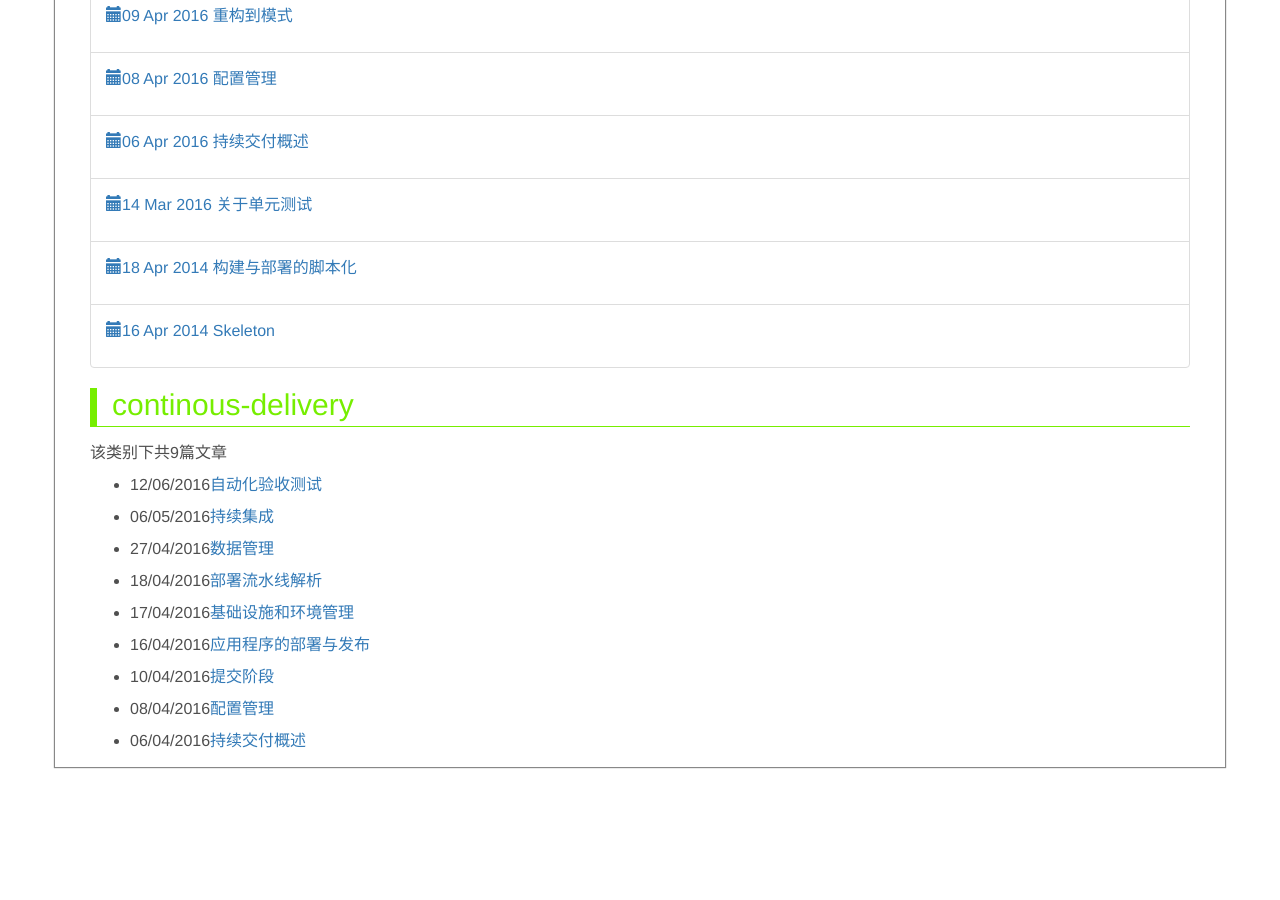
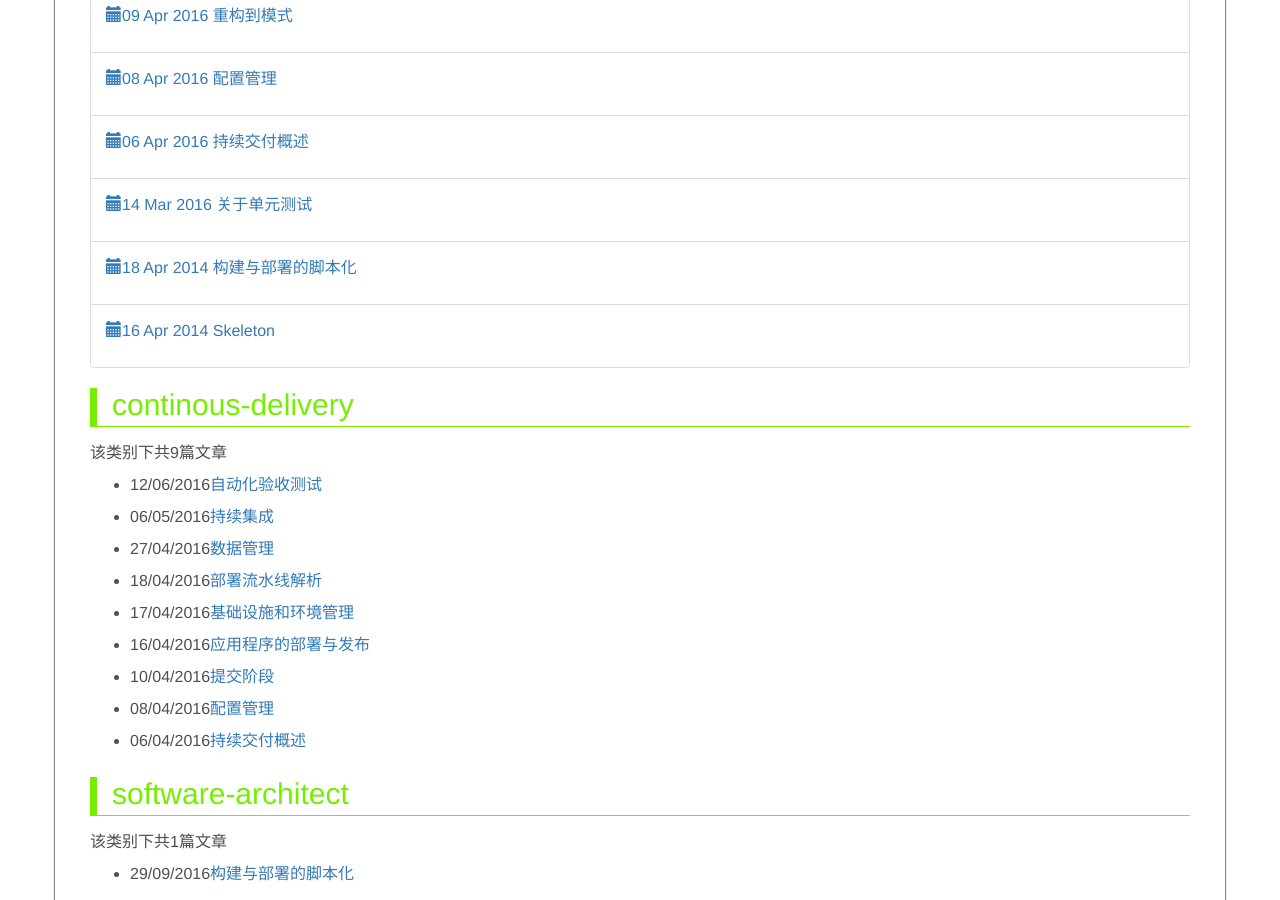
Before and after one commit to ronniewang/ronniewang.github.io, a Jekyll site: the page built from index.html, in a window 1280 px wide and 900 px high, scrolled down 919 px. Built offline with Jekyll 4.4.1, drawn with Linux system fonts in a browser that asks for light colours; before the commit the page ends 1686 px from its top, so only the background shows below that.

Commit message:
move file

```diff
--- a/_posts/system-architect/2016-09-29-information-safety.md
+++ b/_posts/2016-09-29-information-safety.md
@@ -1,6 +1,7 @@
 ---
 layout: default
 title: 构建与部署的脚本化
+category: software-architect
 ---
 
 test
```
